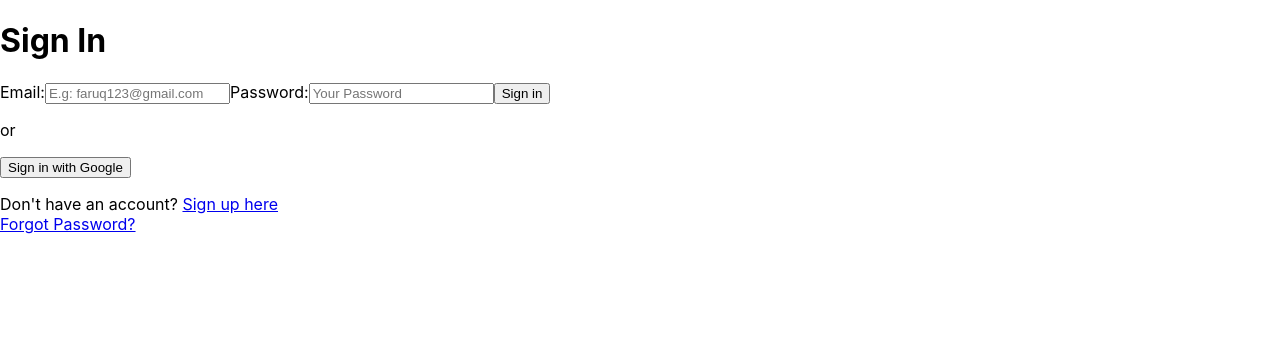
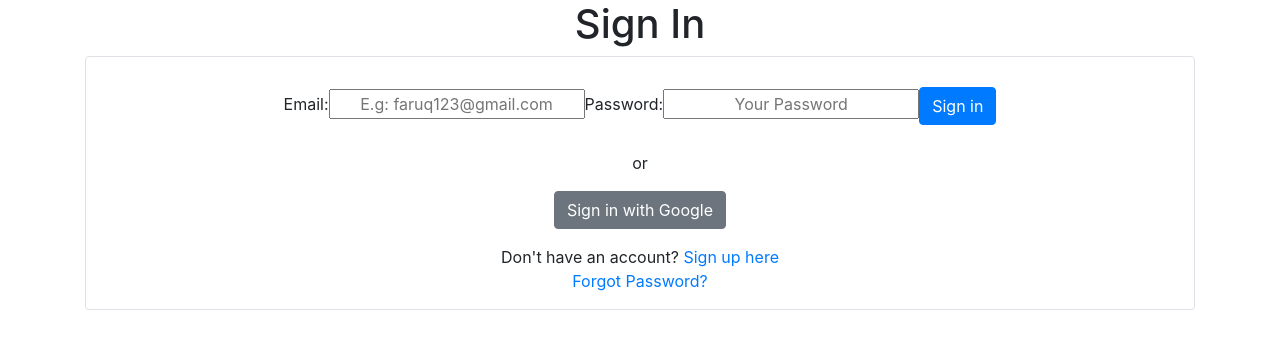
Before and after one commit to brickhack7/frontend, a React (Create React App) app in the folder brickhacks/: page /signin in a window 1280 px wide. Shown: the top 348 px of the page. Built offline with nearby package versions, Linux system fonts and the light colour scheme; no server answers.

Commit message:
Fix sign up and sign in to use bootstrap

```diff
--- a/brickhacks/package.json
+++ b/brickhacks/package.json
@@ -6,6 +6,7 @@
     "@testing-library/jest-dom": "^5.11.4",
     "@testing-library/react": "^11.1.0",
     "@testing-library/user-event": "^12.1.10",
+    "bootstrap": "^4.6.0",
     "dotenv": "^8.2.0",
     "firebase": "^8.2.9",
     "react": "^17.0.1",
--- a/brickhacks/src/App.js
+++ b/brickhacks/src/App.js
@@ -2,6 +2,7 @@ import React from 'react';
 import './App.css';
 import Application from './components/Application';
 import UserProvider from "./providers/UserProvider";
+import 'bootstrap/dist/css/bootstrap.min.css';
 
 function App() {
   return (
--- a/brickhacks/src/components/SignIn.jsx
+++ b/brickhacks/src/components/SignIn.jsx
@@ -1,6 +1,7 @@
 import React, {useState} from "react";
 import { Link, Redirect } from 'react-router-dom';
 import {auth, signInWithGoogle} from '../firebase'
+import Button from 'react-bootstrap/Button'
 
 const SignIn = () => {
     const [email, setEmail] = useState('');
@@ -39,13 +40,13 @@ const SignIn = () => {
       <h1 className="text-3xl mb-2 text-center font-bold">Sign In</h1>
       <div className="border border-blue-400 mx-auto w-11/12 md:w-2/4 rounded py-8 px-4 md:px-8">
         {error !== null && <div className = "py-4 bg-red-600 w-full text-white text-center mb-3">{error}</div>}
-        <form className="">
+        <form className="text-center my-3">
           <label htmlFor="userEmail" className="block">
             Email:
           </label>
           <input
             type="email"
-            className="my-1 p-1 w-full"
+            className="text-center my-3"
             name="userEmail"
             value = {email}
             placeholder="E.g: faruq123@gmail.com"
@@ -57,22 +58,23 @@ const SignIn = () => {
           </label>
           <input
             type="password"
-            className="mt-1 mb-3 p-1 w-full"
+            className="text-center my-3"
             name="userPassword"
             value = {password}
             placeholder="Your Password"
             id="userPassword"
             onChange = {(event) => onChangeHandler(event)}
           />
-          <button className="bg-green-400 hover:bg-green-500 w-full py-2 text-white" onClick = {(event) => {signInWithEmailAndPasswordHandler(event, email, password)}}>
+          <Button variant="primary" onClick = {(event) => {signInWithEmailAndPasswordHandler(event, email, password)}}>
             Sign in
-          </button>
+          </Button>
         </form>
         <p className="text-center my-3">or</p>
-        <button
-          className="bg-red-500 hover:bg-red-600 w-full py-2 text-white" onClick={() => signInWithGoogleHandler()}>
+        <div className="text-center my-3">
+          <Button variant="secondary" onClick={() => signInWithGoogleHandler()}>
           Sign in with Google
-        </button>
+          </Button>
+        </div>
         <p className="text-center my-3">
           Don't have an account?{" "}
           <Link to="signUp" className="text-blue-500 hover:text-blue-600">
--- a/brickhacks/src/components/SignUp.jsx
+++ b/brickhacks/src/components/SignUp.jsx
@@ -1,6 +1,7 @@
 import React, { useState } from "react";
 import { Link, Redirect } from 'react-router-dom';
 import {auth, generateUserDocument, signInWithGoogle} from '../firebase'
+import Button from 'react-bootstrap/Button'
 
 const SignUp = () => {
   const [email, setEmail] = useState("");
@@ -51,7 +52,7 @@ const SignUp = () => {
             {error}
           </div>
         )}
-        <form className="">
+        <form className="text-center my-3">
           <label htmlFor="displayName" className="block">
             Display Name:
           </label>
@@ -88,20 +89,20 @@ const SignUp = () => {
             id="userPassword"
             onChange={event => onChangeHandler(event)}
           />
-          <button
-            className="bg-green-400 hover:bg-green-500 w-full py-2 text-white"
+           <Button variant="primary"
             onClick={event => {
               createUserWithEmailAndPasswordHandler(event, email, password);
             }}
           >
             Sign up
-          </button>
+          </Button>
         </form>
         <p className="text-center my-3">or</p>
-        <button
-          className="bg-red-500 hover:bg-red-600 w-full py-2 text-white" onClick={() => signInWithGoogleHandler()}>
-          Sign in with Google
-        </button>
+        <div className="text-center my-3">
+          <Button variant="secondary" onClick={() => signInWithGoogleHandler()}>
+            Sign in with Google
+          </Button>
+        </div>
         <p className="text-center my-3">
           Already have an account?{" "}
           <Link to="/" className="text-blue-500 hover:text-blue-600">
```
Also changed, not shown: 2 other files (tests, documents, lock files or other folders).
